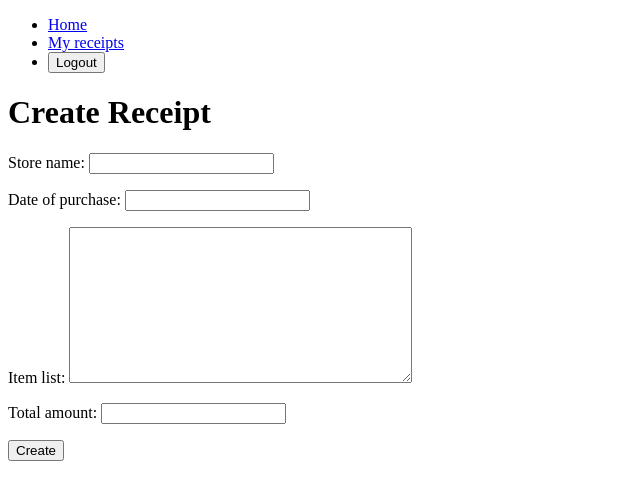
After one commit to benaissazaki/receipt_tracker, a Django app: page /receipt/create/ in a window 1280 px wide. The commit adds this page. Shown: the top 500 px of the page, without its empty margins (0-640 px from the left). Run offline with Django 5.2, Linux system fonts and the light colour scheme; the visitor is signed in with stand-in values (Sample User, id 1).

Commit message:
Create receipt_create view

```diff
--- a/core/urls.py
+++ b/core/urls.py
@@ -1,7 +1,6 @@
 from django.urls import path, reverse_lazy
 from django.contrib.auth.decorators import login_required
-
-from core.views import ReceiptListView, ReceiptDetailView, ReceiptUpdateView
+from .views import ReceiptListView, ReceiptDetailView, ReceiptUpdateView, ReceiptCreateView
 
 urlpatterns = [
     path('receipt', login_required(ReceiptListView.as_view(),
@@ -9,6 +8,8 @@ urlpatterns = [
     path('receipt/<int:pk>', login_required(ReceiptDetailView.as_view(),
          login_url=reverse_lazy('login')), name='receipt_detail'),
     path('receipt/<int:pk>/edit', login_required(ReceiptUpdateView.as_view(),
-         login_url=reverse_lazy('login')), name='receipt_update')
+         login_url=reverse_lazy('login')), name='receipt_update'),
+    path('receipt/create/', login_required(ReceiptCreateView.as_view(),
+         login_url=reverse_lazy('login')), name='receipt_create')
 
 ]
--- a/core/views.py
+++ b/core/views.py
@@ -3,7 +3,7 @@ from django.db.models.query import QuerySet
 from django.urls import reverse_lazy
 from django.views.generic.list import ListView
 from django.views.generic.detail import DetailView
-from django.views.generic.edit import UpdateView
+from django.views.generic.edit import UpdateView, CreateView
 from .models import Receipt
 
 
@@ -43,3 +43,16 @@ class ReceiptUpdateView(UpdateView):
 
     def get_success_url(self) -> str:
         return reverse_lazy('receipt_detail', args=[self.get_object().pk])
+
+class ReceiptCreateView(CreateView):
+    model = Receipt
+    fields = ['store_name', 'date_of_purchase', 'item_list', 'total_amount']
+    template_name_suffix = '_create'
+    context_object_name = 'receipt'
+
+    def form_valid(self, form):
+        form.instance.user = self.request.user
+        return super().form_valid(form)
+
+    def get_success_url(self) -> str:
+        return reverse_lazy('receipt_detail', args=[self.object.pk]) # type: ignore
--- /dev/null
+++ b/templates/core/receipt_create.html
@@ -0,0 +1,12 @@
+{% extends 'base.html' %}
+
+{% block title %}Create Receipt{% endblock %}
+
+{% block body %}
+<h1>Create Receipt</h1>
+<form method="post">
+  {% csrf_token %}
+  {{ form.as_p }}
+  <input type="submit" value="Create">
+</form>
+{% endblock %}
--- a/templates/core/receipt_update.html
+++ b/templates/core/receipt_update.html
@@ -3,6 +3,7 @@
 {% block title %}Edit Receipt N°{{receipt.pk}}{% endblock %}
 
 {% block body %}
+<h1>Edit Receipt N°{{receipt.pk}}</h1>
 <form method="post">
   {% csrf_token %}
   {{ form.as_p }}
```
